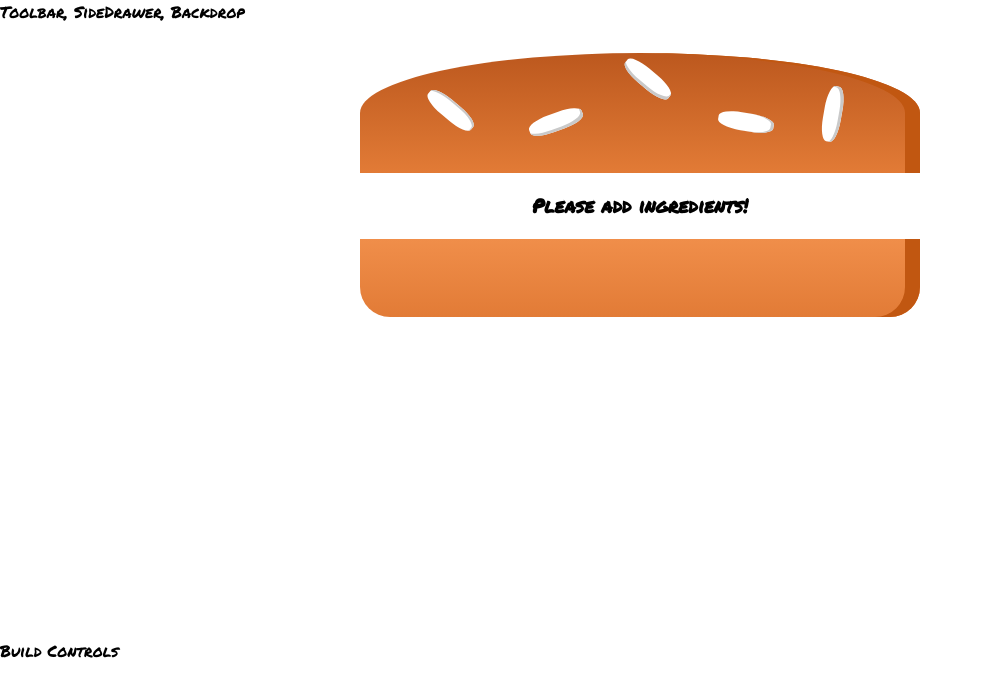
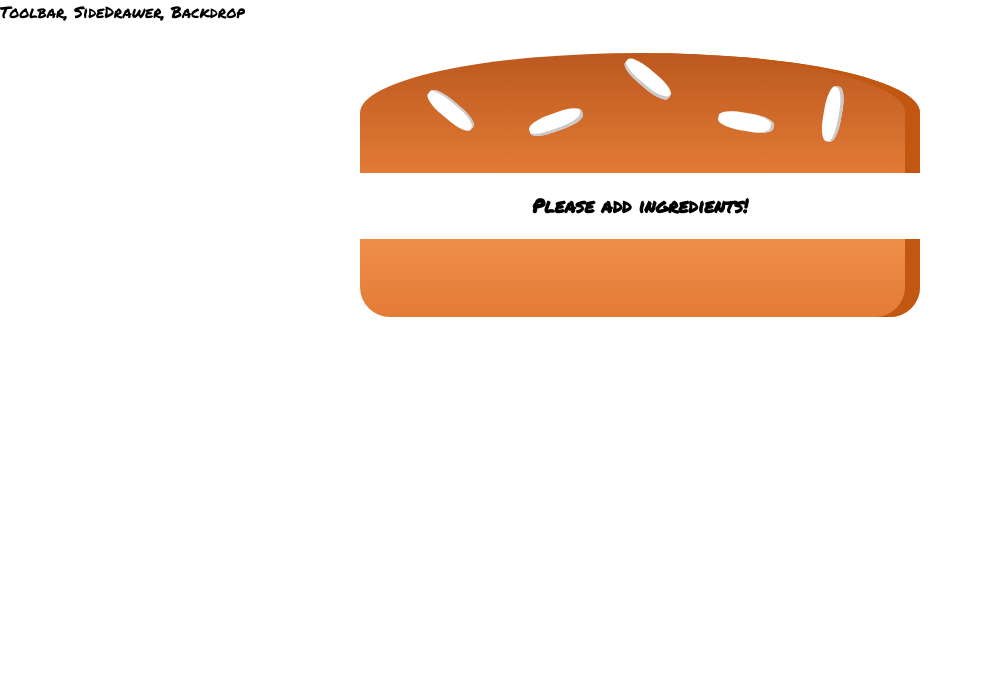
Before and after one commit to acecera/burger-builder, a React app: page / in a window 1280 px wide. Shown: the top 696 px of the page, without its empty margins (0-983 px from the left). Built offline with nearby package versions, Linux system fonts and the light colour scheme.

Commit message:
imported BuildControls and add tag under Burger tag.

```diff
--- a/src/containers/BurgerBuilder/BurgerBuilder.js
+++ b/src/containers/BurgerBuilder/BurgerBuilder.js
@@ -1,6 +1,7 @@
 import React, {Component} from 'react';
 import Aux from '../../hoc/Aux';
 import Burger from '../../components/Burger/Burger.js';
+import BuildControls from '../../components/Burger/BuildControls/BuildControls';
 
 class BurgerBuilder extends Component {
     state = {
@@ -15,7 +16,7 @@ class BurgerBuilder extends Component {
         return (
             <Aux>
                 <Burger ingredients={this.state.ingredients}/>
-                <div>Build Controls</div>
+                <BuildControls />
             </Aux>
         );
     }
```
